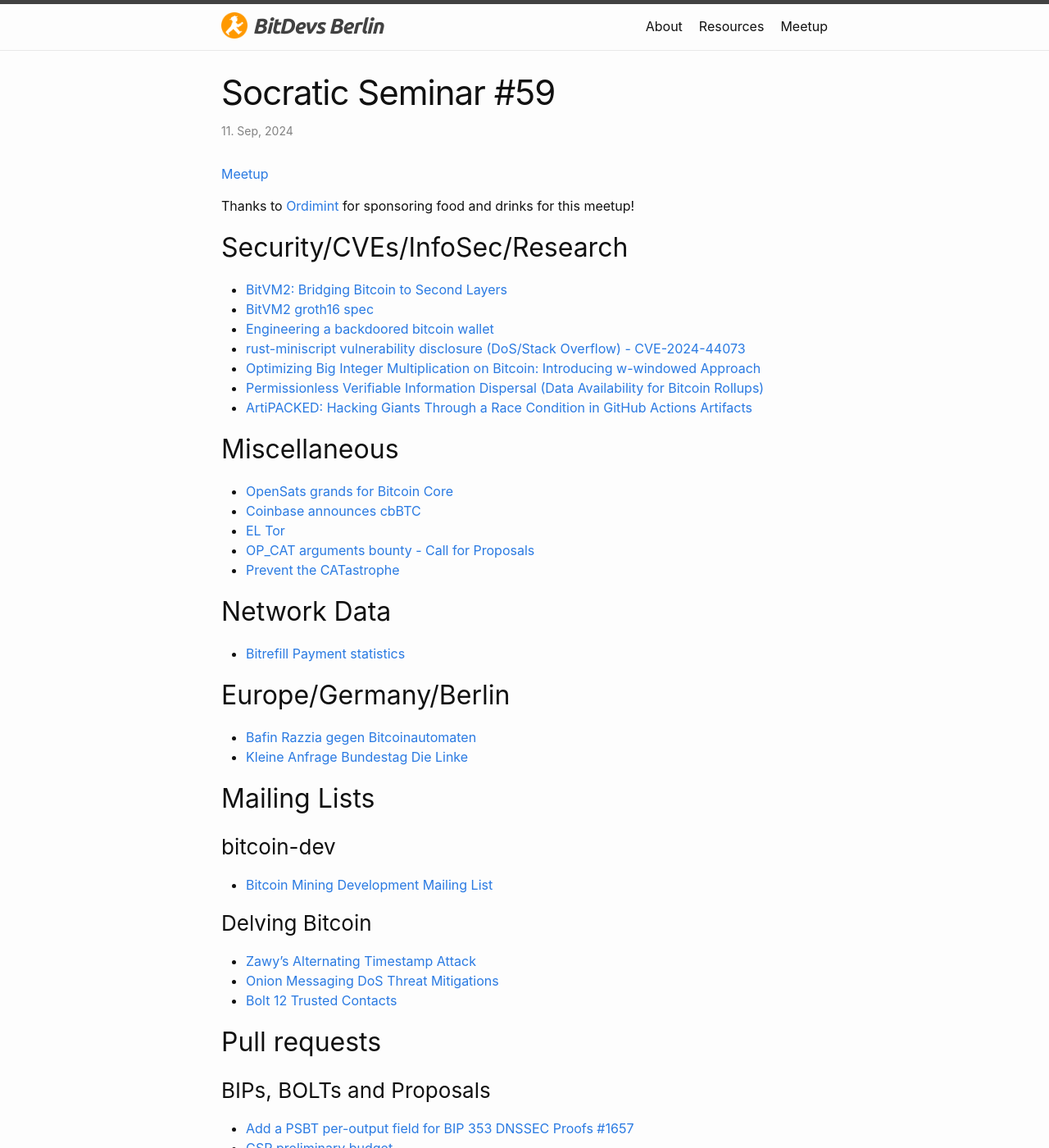
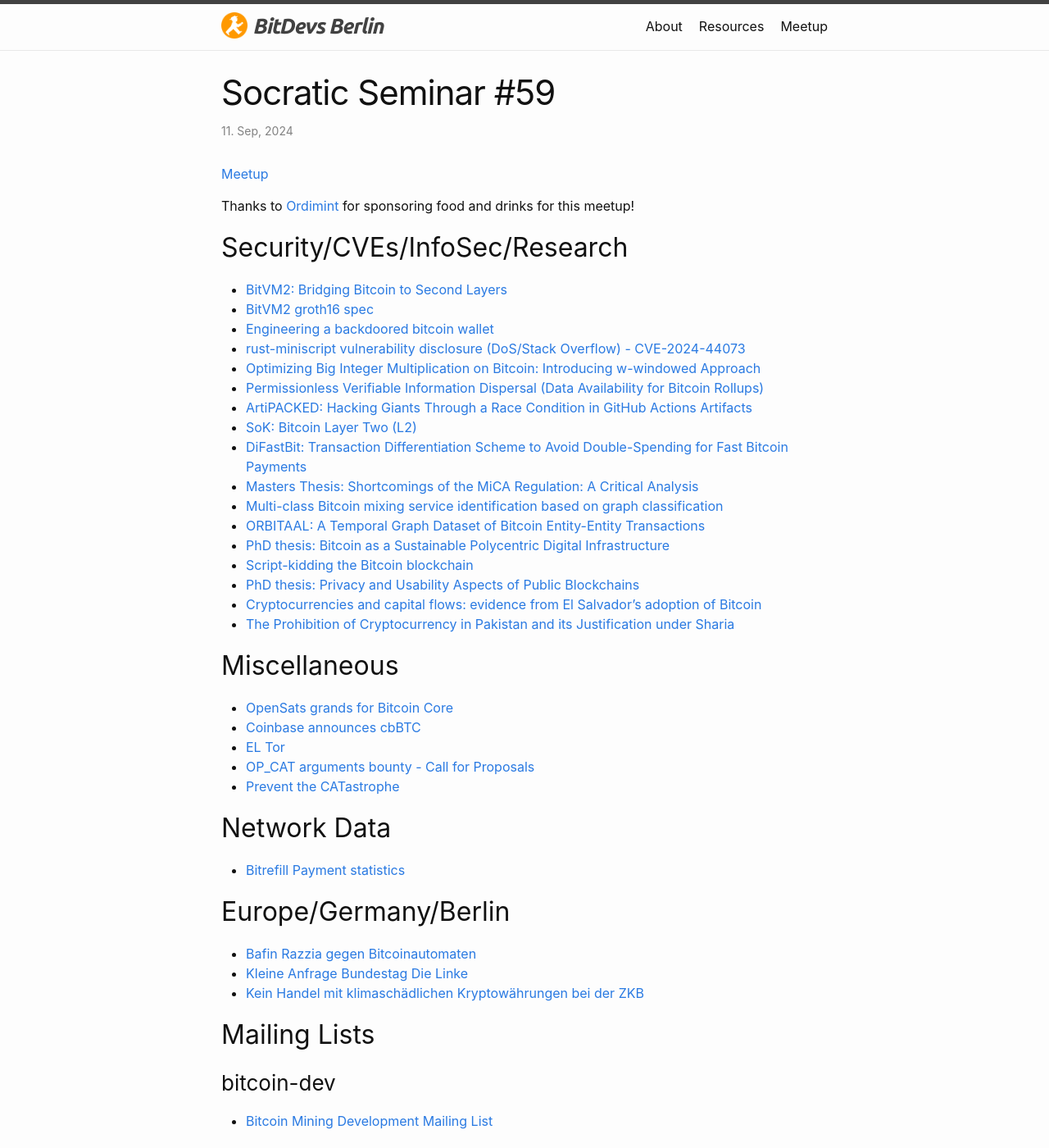
Before and after one commit to fjahr/bitdevsberlin, a Jekyll site: the page built from _posts/2024-09-11-socratic-seminar-59.md, in a window 1280 px wide and 1400 px high. Shown: the whole window at 82% size. Built offline with Jekyll 4.4.1, drawn with Linux system fonts in a browser that asks for light colours.

Commit message:
More links for #59

```diff
--- a/_posts/2024-09-11-socratic-seminar-59.md
+++ b/_posts/2024-09-11-socratic-seminar-59.md
@@ -16,6 +16,16 @@ Thanks to [Ordimint](https://ordimint.com) for sponsoring food and drinks for th
 - [Optimizing Big Integer Multiplication on Bitcoin: Introducing w-windowed Approach](https://eprint.iacr.org/2024/1236)
 - [Permissionless Verifiable Information Dispersal (Data Availability for Bitcoin Rollups)](https://eprint.iacr.org/2024/1299.pdf)
 - [ArtiPACKED: Hacking Giants Through a Race Condition in GitHub Actions Artifacts](https://unit42.paloaltonetworks.com/github-repo-artifacts-leak-tokens/)
+- [SoK: Bitcoin Layer Two (L2)](https://arxiv.org/abs/2409.02650)
+- [DiFastBit: Transaction Differentiation Scheme to Avoid Double-Spending for Fast Bitcoin Payments](https://www.mdpi.com/2227-7390/12/16/2484)
+- [Masters Thesis: Shortcomings of the MiCA Regulation: A Critical Analysis](https://www.diva-portal.org/smash/get/diva2:1883427/FULLTEXT01.pdf)
+- [Multi-class Bitcoin mixing service identification based on graph classification](https://www.sciencedirect.com/science/article/pii/S2352864824001020)
+- [ORBITAAL: A Temporal Graph Dataset of Bitcoin Entity-Entity Transactions](https://arxiv.org/abs/2408.14147)
+- [PhD thesis: Bitcoin as a Sustainable Polycentric Digital Infrastructure](https://research.cbs.dk/en/publications/bitcoin-as-a-sustainable-polycentric-digital-infrastructure)
+- [Script-kidding the Bitcoin blockchain](https://media.ccc.de/v/cosin2024-56240-script-kidding-the-bitco)
+- [PhD thesis: Privacy and Usability Aspects of Public Blockchains](https://repositum.tuwien.at/handle/20.500.12708/200057)
+- [Cryptocurrencies and capital flows: evidence from El Salvador’s adoption of Bitcoin](https://www.tandfonline.com/doi/full/10.1080/13504851.2024.2394201)
+- [The Prohibition of Cryptocurrency in Pakistan and its Justification under Sharia](http://burjis.com/index.php/burjis/article/view/290)
 
 ## Miscellaneous
 
@@ -32,6 +42,7 @@ Thanks to [Ordimint](https://ordimint.com) for sponsoring food and drinks for th
 
 - [Bafin Razzia gegen Bitcoinautomaten](https://www.bafin.de/SharedDocs/Veroeffentlichungen/DE/Pressemitteilung/2024/pm_2024_08_20_Krypto_Automaten.html)
 - [Kleine Anfrage Bundestag Die Linke](https://dserver.bundestag.de/btd/20/126/2012631.pdf)
+- [Kein Handel mit klimaschädlichen Kryptowährungen bei der ZKB](https://al-zh.ch/blog/2024/09/kein-handel-mit-klimaschaedlichen-kryptowaehrungen-bei-der-zkb/)
 
 ## Mailing Lists
 
```
